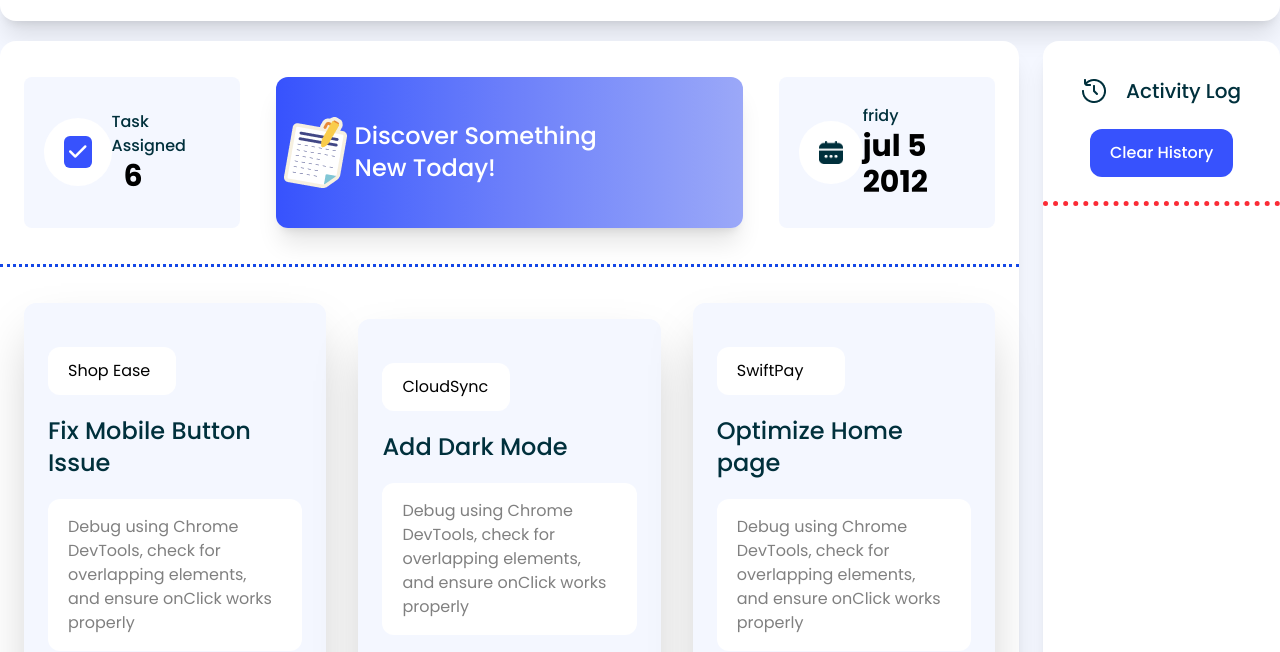
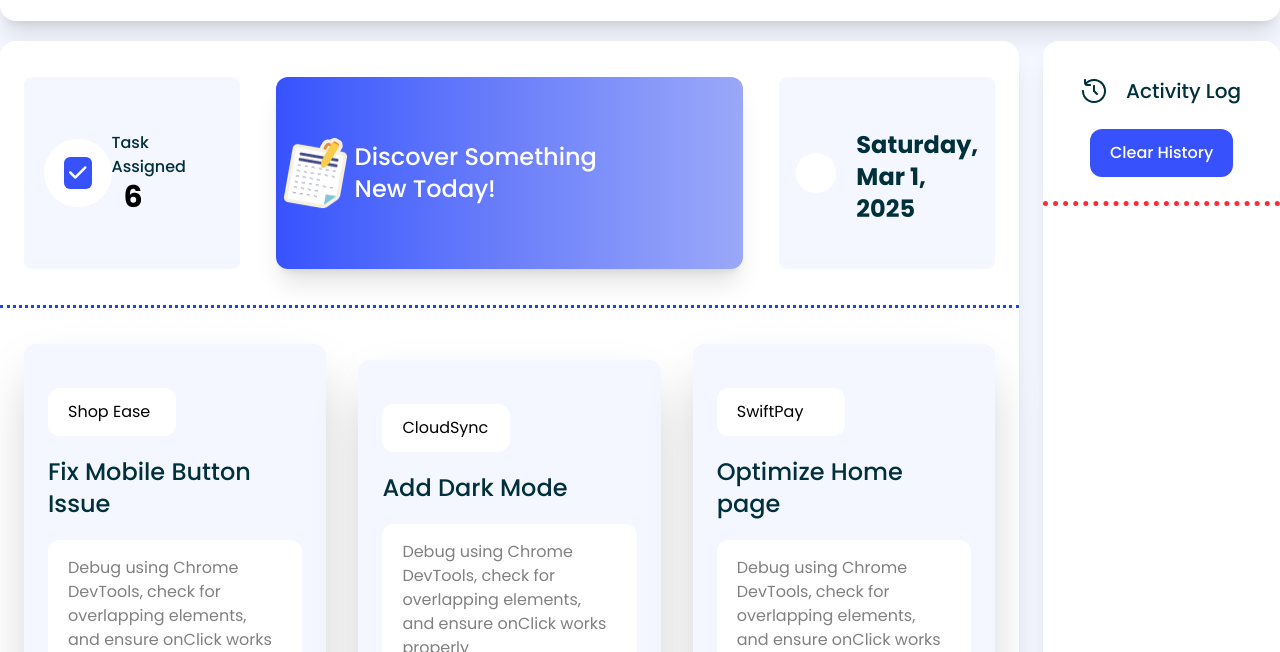
Before and after one commit to khalidhossain5000/Assignment-5, a plain HTML site: page index.html in a window 1280 px wide. Shown: the part 107-759 px from the top of the page. Drawn offline with nearby package versions, Linux system fonts and the light colour scheme.

Commit message:
header dynamic time has been added

```diff
--- a/index.html
+++ b/index.html
@@ -82,15 +82,14 @@
                     </div>
                 </div>
                 <!-- card-3  -->
-                <div class="bg-[#f4f7ff] p-5 rounded-lg flex items-center">
+                <div class="bg-[#f4f7ff] p-5 rounded-lg flex items-center justify-center">
                     <!-- icon and text  -->
-                    <div class="bg-white p-5 rounded-full">
-                        <img src="./assets/calender.png" alt="">
+                    <div class="bg-white p-5 rounded-full flex items-center">
+                        <img class="w-12" src="./assets/calender.png" alt="">
                     </div>
                     <!-- title  -->
-                    <div>
-                        <h3 class="text-[16px] title-color font-medium">fridy</h3>
-                        <h3 class="font-bold text-3xl">jul 5 2012</h3>
+                    <div id="header-time-container" class="flex items-center justify-center">
+
                     </div>
                 </div>
             </div>
--- a/js/script.js
+++ b/js/script.js
@@ -15,3 +15,18 @@ document.getElementById('clear-history-btn')
 .addEventListener('click',function(){
     allHistoryContainer.innerText=" ";
 })
+
+//HEADER DYNAMIC TIME SHOWING CODE-->
+const headerDynamicTime=document.getElementById('header-time-container');//parentNode where dynamic time will be stored
+const date=new Date().toLocaleDateString('en-US',{
+    weekday:'long',
+    month:'short',
+    day:'numeric',
+    year:'numeric'
+});
+const h3=document.createElement('h3');
+h3.classList.add('text-2xl','title-color','font-bold','ml-5','mb-6')
+h3.innerText=`
+    ${date}
+`
+headerDynamicTime.appendChild(h3);
--- a/utilities/utilities.js
+++ b/utilities/utilities.js
@@ -1,25 +1,6 @@
-//function for history when click on completed button-->
-// // const mainCardAllBtn = document.getElementsByClassName('card-btn-event');
-// const activityHistoryField = document.getElementById('activity-history');
-// const historyField = document.getElementById('activity-history')//parentnodewherehistorywillbe stored
-// const cardTitle=document.getElementsByClassName('c-title');
-
-// console.log(cardTitle)
-// const titleTest=title();
-// for(const cardBtn of mainCardAllBtn){
-//     cardBtn.addEventListener('click',function(){
-//         const div=document.createElement('div');
-//         div.classList.add('bg-[#f4f7ff]', 'px-5', 'py-4', 'rounded-xl', 'm-5')
-//         div.innerHTML=`
-//         <p class="text-[16px] text-black ">${titleTest} You have completed the task at ${historyTime}</p>
-//         `
-//         historyField.appendChild(div);
-
-//     })
-// }
-//function for formatted time for the history field-->
+//getting time
 function time() {
-    const allTime = new Date().toLocaleTimeString('en-US', { hour: "numeric", minute: "2-digit", second: "2-digit", hour12: true });
+    const allTime = new Date().toLocaleTimeString('en-US', {hour12: true});//{ hour: "numeric", minute: "2-digit", second: "2-digit", hour12: true }
     return allTime;
 }
 
```
